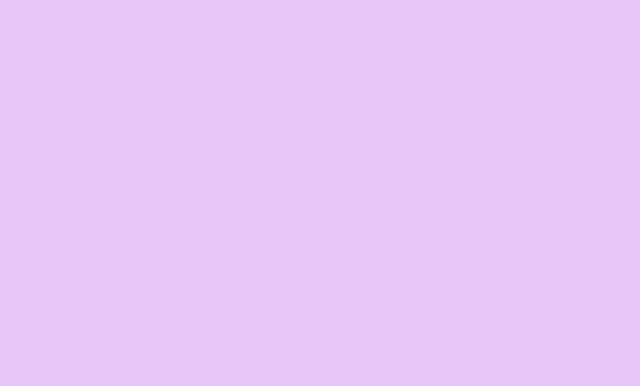
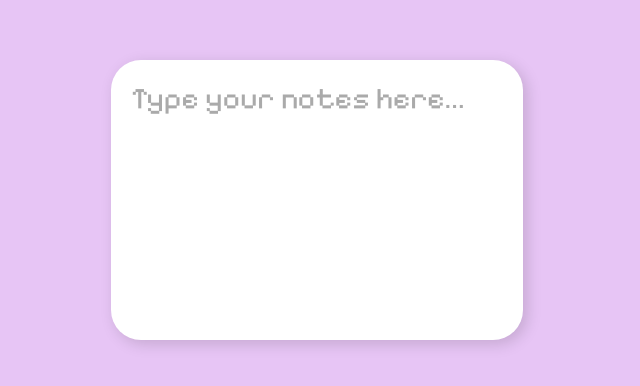
Before and after one commit to susiekim101/TimeLeaf, a React (Create React App) app in the folder athenahacks/: page /notes in a window 1280 px wide. Before the commit this address had no page. Shown: the part 240-626 px from the top of the page, without its empty margins (323-963 px from the left). Built offline with nearby package versions, Linux system fonts and the light colour scheme.

Commit message:
add notes component

```diff
--- a/athenahacks/src/App.jsx
+++ b/athenahacks/src/App.jsx
@@ -9,6 +9,7 @@ import EndPage from './components/EndPage';
 import AddHobby from './components/AddHobby.jsx';
 import HomePage from './components/HomePage.jsx';
 import Stopwatch from './components/Stopwatch';
+import Notes from './components/Notes';
 import { useState } from 'react';
 import { createBrowserRouter, RouterProvider } from 'react-router-dom';
 
@@ -72,6 +73,7 @@ function App() {
       <Route path="/end" element={<EndPage answers={answers} setResults={setResults} />} />
       <Route path="/results" element={<ResultsPage results={results} />} />
       <Route path="/stopwatch" element={<Stopwatch/>}/>
+      <Route path="/notes" element={<Notes/>}/>
       <Route path="/addhobby" element={<AddHobby/>}/>
       <Route path="/homepage" element={<HomePage/>}/>
     </Routes>
--- /dev/null
+++ b/athenahacks/src/components/Notes.jsx
@@ -0,0 +1,18 @@
+import React, { useState } from "react";
+import "../css/Notes.css";
+const Notes = () => {
+  const [text, setText] = useState("");
+
+  return (
+    <div className="notes-container">
+      <textarea
+        className="notes-textarea"
+        placeholder="Type your notes here..."
+        value={text}
+        onChange={(e) => setText(e.target.value)}
+      />
+    </div>
+  );
+};
+
+export default Notes;
--- /dev/null
+++ b/athenahacks/src/css/Notes.css
@@ -0,0 +1,28 @@
+.notes-container {
+    display: flex;
+    justify-content: center;
+    align-items: center;
+    flex-direction: column;
+    padding: 40px 20px;
+    height: 100vh;
+  }
+
+  .notes-textarea {
+    width: 30%;
+    height: 30%;
+    padding: 20px;
+    font-size: 30px;
+    font-family: "Pixelify Sans", sans-serif;
+    border: none;
+    border-radius: 30px;
+    box-shadow: 4px 4px 15px rgba(0, 0, 0, 0.15);
+    background-color: white;
+    outline: none;
+    resize: none;
+  }
+
+  .notes-textarea::placeholder {
+    color: #aaa;
+    font-size: 30px;
+    font-family: "Pixelify Sans", sans-serif;
+  }
```
